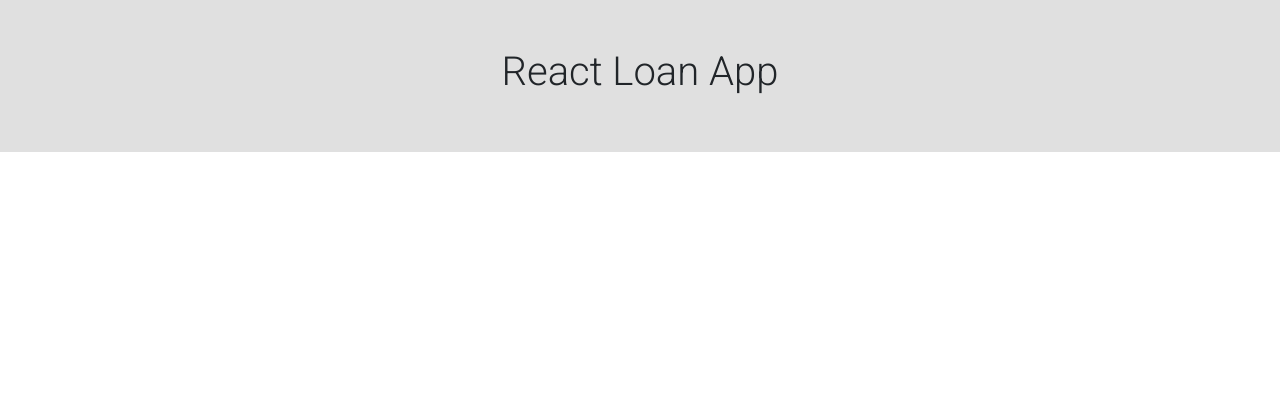
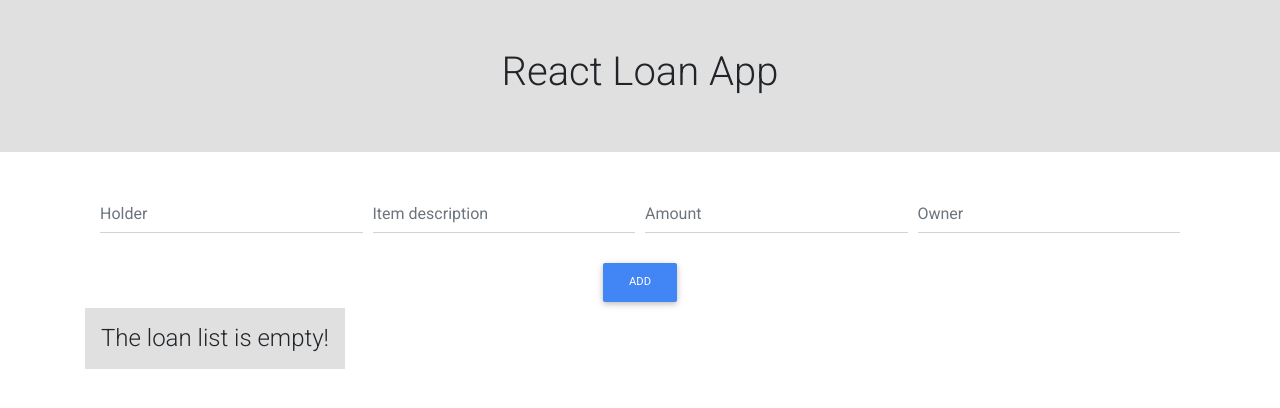
Before and after one commit to conny-nyman/react-loan-list, a React (Create React App) app: page / in a window 1280 px wide. Shown: the top 408 px of the page. Built offline with nearby package versions, Linux system fonts and the light colour scheme.

Commit message:
Added LoanList and AddLoan components.
- sass-watch script now watch subfolders as well.

```diff
--- a/package.json
+++ b/package.json
@@ -22,7 +22,7 @@
     "build": "react-scripts build",
     "test": "react-scripts test",
     "eject": "react-scripts eject",
-    "sass-watch": "node-sass --watch src/styles/scss/App.scss src/styles/css/App.css",
+    "sass-watch": "node-sass -rw src/styles/scss/App.scss src/styles/css/App.css",
     "sass-build": "node-sass src/styles/scss/App.scss src/styles/css/App.css"
   },
   "eslintConfig": {
--- a/src/App.js
+++ b/src/App.js
@@ -2,12 +2,14 @@ import React, {Component} from 'react';
 import './styles/css/App.css';
 
 import Header from './components/Header/Header';
+import LoanList from './components/LoanList/LoanList';
 
 class App extends Component {
     render() {
         return (
             <div className="App container-fluid">
                 <Header title="React Loan App" cssClasses="py-5 bg-light"/>
+                <LoanList/>
             </div>
         );
     }
--- /dev/null
+++ b/src/components/LoanList/AddLoan/AddLoan.js
@@ -0,0 +1,28 @@
+import React from 'react';
+import MDFormInput from "../../UI/MDFormInput/MDFormInput";
+
+const AddLoan = (props) => {
+    return (
+        <div className="AddLoan">
+            <form onSubmit={props.onSubmit}>
+                <div className="form-row">
+                    <div className="col-md-3">
+                        <MDFormInput required={true} type="text" id={props.holderId} placeholder="Holder" changed={props.changed}/>
+                    </div>
+                    <div className="col-md-3">
+                        <MDFormInput required={true} type="text" id={props.descriptionId} placeholder="Item description" changed={props.changed}/>
+                    </div>
+                    <div className="col-md-3">
+                        <MDFormInput type="text" id={props.amountId} placeholder="Amount" changed={props.changed}/>
+                    </div>
+                    <div className="col-md-3">
+                        <MDFormInput required={true} type="text" id={props.ownerId} placeholder="Owner" changed={props.changed}/>
+                    </div>
+                </div>
+                <button type="submit" className="btn btn-primary btn-md">Add</button>
+            </form>
+        </div>
+    );
+};
+
+export default AddLoan;
--- /dev/null
+++ b/src/components/LoanList/LoanList.js
@@ -0,0 +1,98 @@
+import React, {Component} from 'react';
+import {updateObject} from "../../utils/utility";
+import AddLoan from "./AddLoan/AddLoan";
+
+class LoanList extends Component {
+    static HOLDER = 'holder';
+    static DESCRIPTION = 'description';
+    static AMOUNT = 'amount';
+    static OWNER = 'owner';
+
+    state = {
+        formData: {},
+        items: []
+    };
+
+    onInputChangedHandler = (e) => {
+        let formData = {...this.state.formData};
+        formData[e.target.id] = e.target.value;
+
+        this.setState(updateObject(
+            this.state,
+            {
+                formData: formData
+            }
+        ));
+    };
+
+    onDeleteItemHandler = (id) => {
+        this.setState({
+            ...this.state,
+            items: this.state.items.filter(item => item.id !== id)
+        })
+    };
+
+    addItem = (e) => {
+        const updatedState = updateObject(
+            this.state,
+            {
+                items: this.state.items.concat(this.getLoanItem(this.state))
+            }
+        );
+
+        this.setState(updatedState);
+        e.preventDefault();
+    };
+
+    getLoanItem = (state = this.state) => {
+        const formData = {};
+
+        for (let inputKey in this.state.formData) {
+            formData[inputKey] = this.state.formData[inputKey];
+        }
+
+        formData.id = this.getRandomId();
+
+        return formData;
+    };
+
+    getRandomId = () => {
+        const rndNum = Math.floor(Math.random() * 101);
+        return `${rndNum}-${new Date()}`;
+    };
+
+    render() {
+        let items = <h4 className="bg-light p-3">The loan list is empty!</h4>;
+
+        if (this.state.items.length > 0) {
+            items = this.state.items.map((item, index) =>
+                <div key={index} className="col-4" onClick={() => this.onDeleteItemHandler(item.id)}>
+                    <div className="col-12 m-3 bg-light p-3 cursor-pointer hover-red">
+                        <h4><strong>Holder:</strong> {item[LoanList.HOLDER]}</h4>
+                        <h4><strong>Description:</strong> {item[LoanList.DESCRIPTION]}</h4>
+                        <h4><strong>Amount:</strong> {item[LoanList.AMOUNT]}</h4>
+                        <h4><strong>Owner:</strong> {item[LoanList.OWNER]}</h4>
+                    </div>
+                </div>
+            );
+        }
+
+        return (
+            <div className="LoanList container row py-3 mx-auto">
+                <div className="col-12 text-center">
+                    <AddLoan
+                        onSubmit={this.addItem}
+                        holderId={LoanList.HOLDER}
+                        descriptionId={LoanList.DESCRIPTION}
+                        amountId={LoanList.AMOUNT}
+                        ownerId={LoanList.OWNER}
+                        changed={(event) => this.onInputChangedHandler(event)}
+                    />
+                </div>
+                {items}
+            </div>
+        );
+    }
+}
+
+export default LoanList;
--- /dev/null
+++ b/src/components/UI/MDFormInput/MDFormInput.js
@@ -0,0 +1,13 @@
+import React from 'react';
+
+const MDFormInput = ({required, type, id, placeholder, changed}) => {
+    return (
+        <div>
+            <div className="md-form form-group">
+                <input required={required} type={type} className="form-control" id={id} placeholder={placeholder} onChange={changed}/>
+            </div>
+        </div>
+    );
+};
+
+export default MDFormInput;
--- a/src/styles/scss/App.scss
+++ b/src/styles/scss/App.scss
@@ -1,4 +1,7 @@
+@import "generic/generic";
 @import './components/Header';
+@import './components/LoanList';
+@import './components/AddLoan';
 
 .App {
 
--- /dev/null
+++ b/src/styles/scss/components/_AddLoan.scss
@@ -0,0 +1,3 @@
+.AddLoan {
+
+}
--- /dev/null
+++ b/src/styles/scss/components/_LoanList.scss
@@ -0,0 +1,3 @@
+.LoanList {
+
+}
--- /dev/null
+++ b/src/styles/scss/generic/_generic.scss
@@ -0,0 +1,8 @@
+.cursor-pointer {
+  cursor: pointer;
+}
+
+.hover-red:hover {
+  color: white;
+  background-color: rgba(red, 0.5) !important;
+}
--- /dev/null
+++ b/src/utils/utility.js
@@ -0,0 +1,6 @@
+export const updateObject = ( oldObject, updatedProperties ) => {
+    return {
+        ...oldObject,
+        ...updatedProperties
+    };
+};
```
